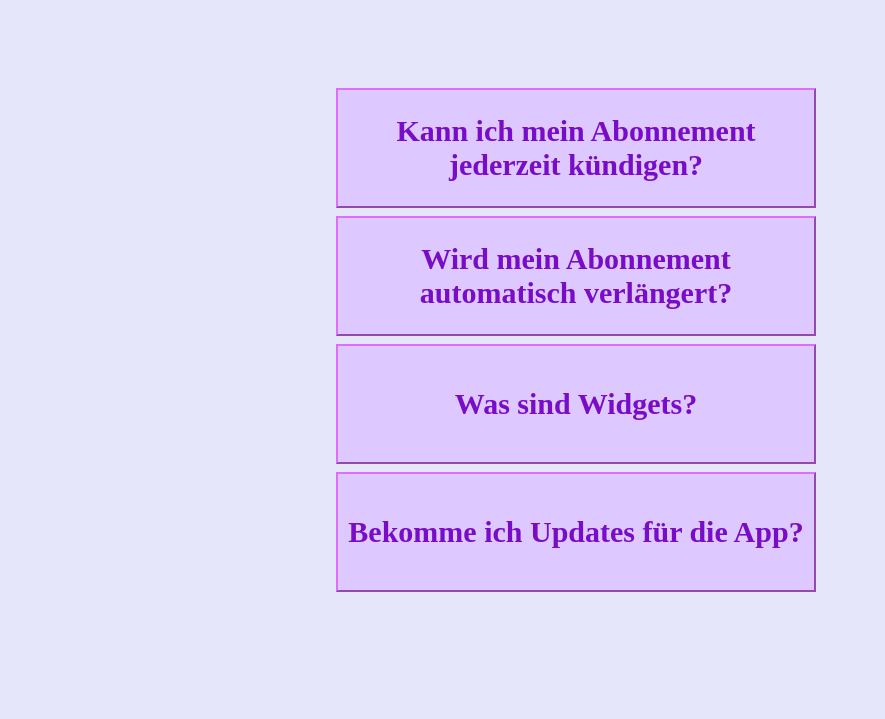
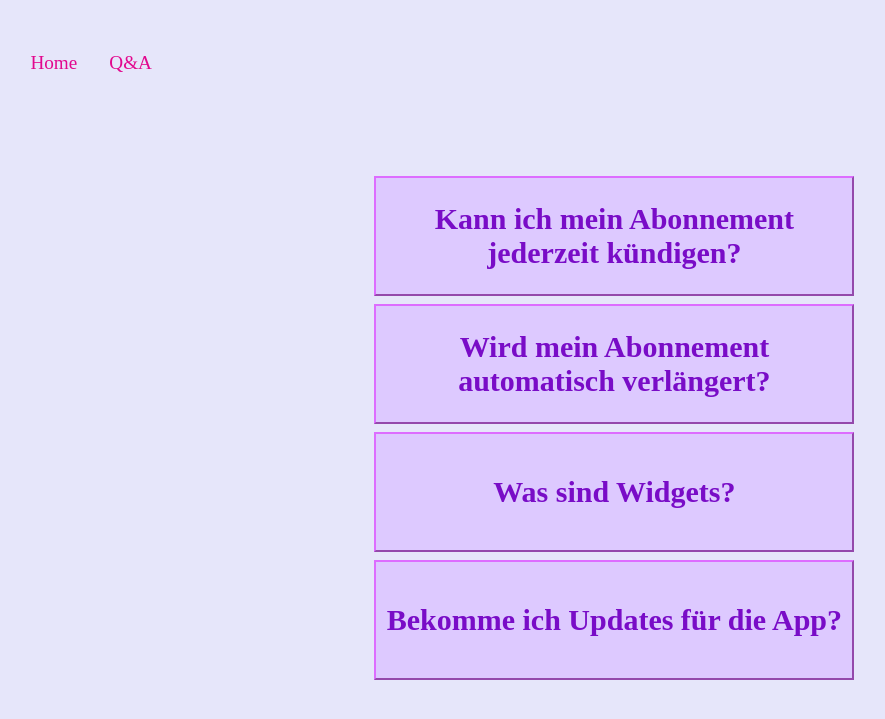
Before and after one commit to Seraphine27/bbrz, a PHP site: page /qa.php in a window 1280 px wide. Shown: the top 719 px of the page, without its empty margins (64-949 px from the left). Run offline with PHP 8.4, Linux system fonts and the light colour scheme.

Commit message:
Upload new
Navbar hinzugefügt

```diff
--- a/htdocs_jquery_dienstag/qa.php
+++ b/htdocs_jquery_dienstag/qa.php
@@ -9,6 +9,16 @@
     <title>Q & A</title>
 </head>
 <body>
+<div class="nav">
+        <ul>
+            <li>
+                <a href="test.php">Home</a>
+            </li>
+            <li>
+                <a href="qa.php">Q&A</a>
+            </li>
+        </ul>
+
     <div class="dropdown">
      <button class="down" id="drop1">Kann ich mein Abonnement jederzeit kündigen?</button>
      <p class="absatz" id="p1"> Natürlich. Ihr kostenpflichtiges Abonnement kann jederzeit gekündigt werden. </p><br>
@@ -19,7 +29,6 @@
      <button class="down" id="drop4">Bekomme ich Updates für die App?</button>
      <p class="absatz" id="p4">Natürlich! Automatische Aktualisierungen sind für alle unsere Nutzer kostenlos verfügbar.</p><br>
      </div>
-
-
 </body>
+    </div>
 </html>
--- a/htdocs_jquery_dienstag/styles/stylesheet.css
+++ b/htdocs_jquery_dienstag/styles/stylesheet.css
@@ -77,3 +77,30 @@ form{
     font-size: 25px;
     display: none;
 }
+
+.nav{
+    background-color: var(--bgcolor);
+    border: 2px var(--bordercolor);
+    width: 100%;
+    height: auto;
+    margin: 3% ;
+}
+.nav ul{
+    list-style-type: none;
+    overflow: hidden;
+}
+.nav li{
+    float: left;
+}
+.nav li a{
+    font-size: 120%;
+    color: var(--fontcolor);
+    display: block;
+    text-align: center;
+    text-decoration: none;
+    padding: 14px 16px;
+}
+.nav li a:hover{
+    background-color: var(--fontcolor);
+    color: var(--bordercolor);
+}
```
Also changed, not shown: htdocs_jquery_dienstag/test.php (+11 -0 lines), htdocs_jquery_dienstag/js/main.js (line endings or trailing spaces), htdocs_jquery_dienstag/styles/OFL.txt (line endings or trailing spaces).
